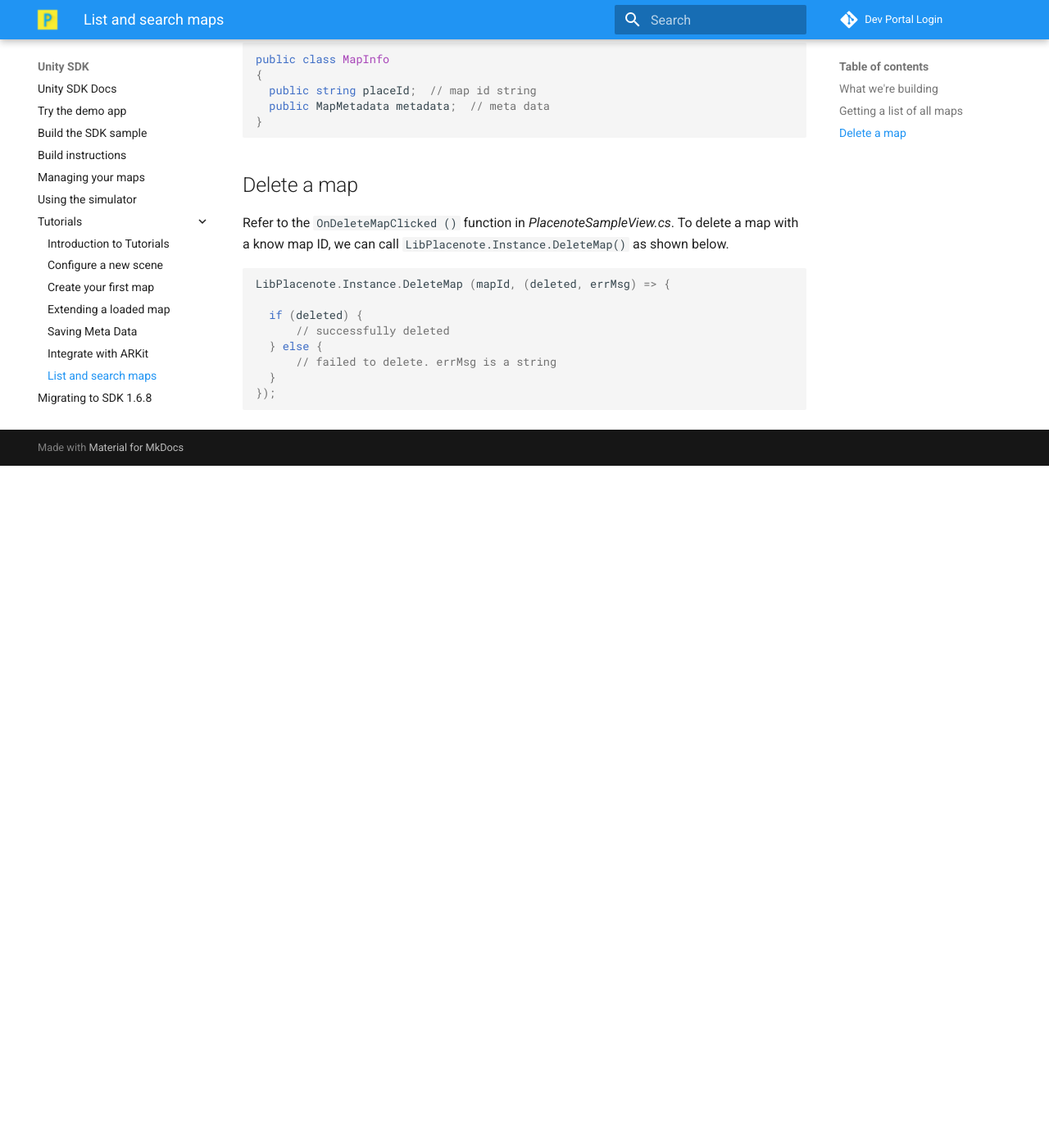
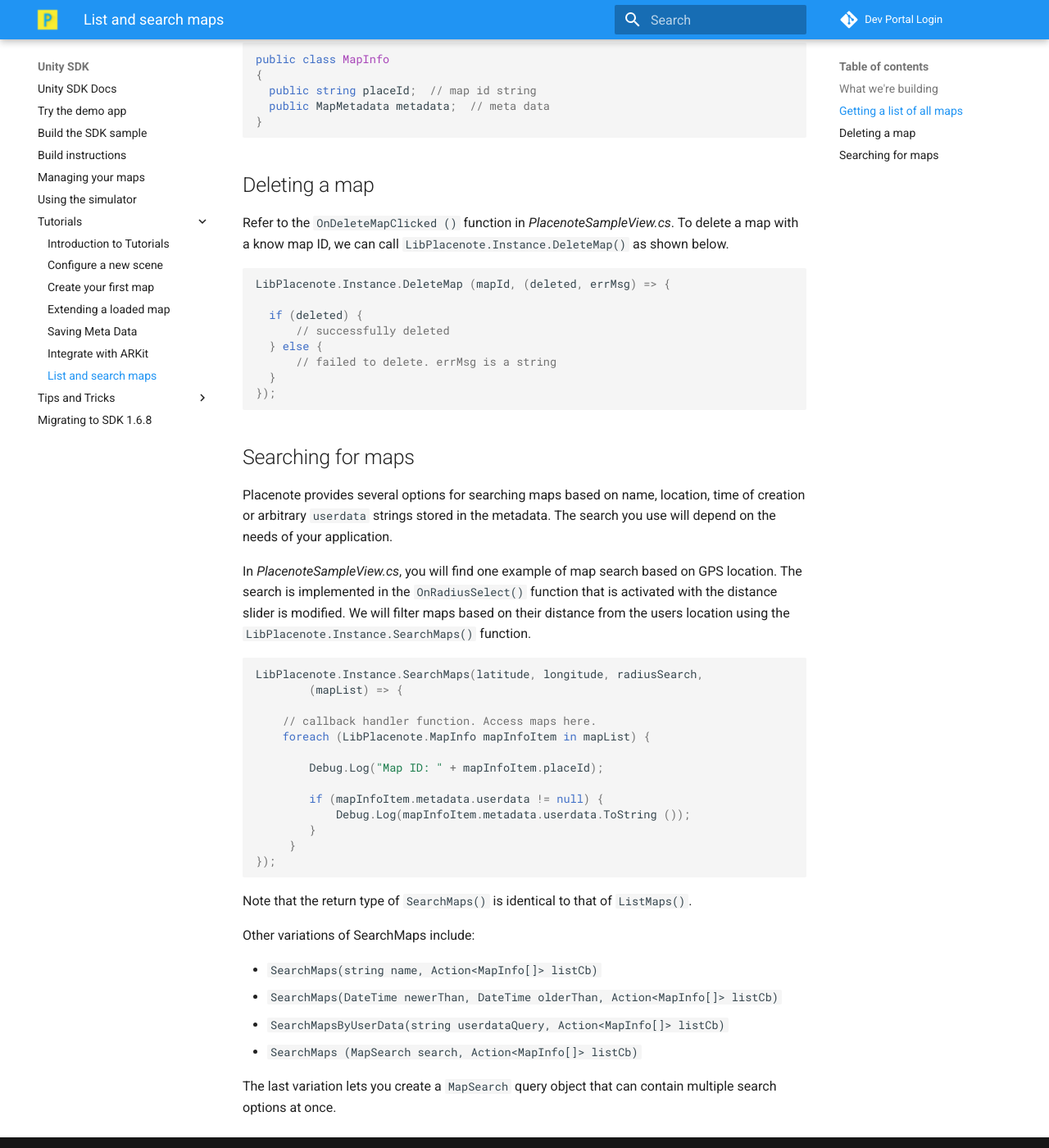
Before and after one commit to Placenote/docs, an MkDocs documentation site: the page built from docs/unity/tutorials/list-and-search-maps.md, in a window 1280 px wide and 1400 px high, scrolled down 1285 px. Shown: the whole window at 82% size. Built offline with MkDocs 1.6.1 and Material for MkDocs 9.7.7, drawn with Linux system fonts in a browser that asks for light colours; old or Windows-style settings are respelled for this version of MkDocs; before the commit the page ends 1853 px from its top, so only the background shows below that; some of the changed text lies outside the part shown.

Commit message:
adding tips and tricks section

````diff
--- a/docs/unity/tutorials/list-and-search-maps.md
+++ b/docs/unity/tutorials/list-and-search-maps.md
@@ -43,7 +43,7 @@ public class MapInfo
 }
 ```
 
-## Delete a map
+## Deleting a map
 
 Refer to the `OnDeleteMapClicked ()` function in *PlacenoteSampleView.cs*. To delete a map with a know map ID, we can call `LibPlacenote.Instance.DeleteMap()` as shown below.
 
@@ -57,3 +57,35 @@ LibPlacenote.Instance.DeleteMap (mapId, (deleted, errMsg) => {
   }
 });
 ```
+
+## Searching for maps
+Placenote provides several options for searching maps based on name, location, time of creation or arbitrary `userdata` strings stored in the metadata. The search you use will depend on the needs of your application.
+
+In *PlacenoteSampleView.cs*, you will find one example of map search based on GPS location. The search is implemented in the `OnRadiusSelect()` function that is activated with the distance slider is modified. We will filter maps based on their distance from the users location using the `LibPlacenote.Instance.SearchMaps()` function.
+
+``` csharp
+LibPlacenote.Instance.SearchMaps(latitude, longitude, radiusSearch,
+		(mapList) => {
+
+    // callback handler function. Access maps here.
+    foreach (LibPlacenote.MapInfo mapInfoItem in mapList) {
+
+        Debug.Log("Map ID: " + mapInfoItem.placeId);
+
+        if (mapInfoItem.metadata.userdata != null) {
+            Debug.Log(mapInfoItem.metadata.userdata.ToString ());
+        }
+     }
+});
+```
+
+Note that the return type of `SearchMaps()` is identical to that of `ListMaps()`.
+
+Other variations of SearchMaps include:
+
+* `SearchMaps(string name, Action<MapInfo[]> listCb)`
+* `SearchMaps(DateTime newerThan, DateTime olderThan, Action<MapInfo[]> listCb)`
+* `SearchMapsByUserData(string userdataQuery, Action<MapInfo[]> listCb)`
+* `SearchMaps (MapSearch search, Action<MapInfo[]> listCb)`
+
+The last variation lets you create a `MapSearch` query object that can contain multiple search options at once.
--- a/mkdocs.yml
+++ b/mkdocs.yml
@@ -19,6 +19,11 @@ pages:
     - 'Saving Meta Data': 'unity/tutorials/saving-meta-data.md'
     - 'Integrate with ARKit': 'unity/tutorials/arkit-integration.md'
     - 'List and search maps': 'unity/tutorials/list-and-search-maps.md'
+  - 'Tips and Tricks':
+    - 'Working with Point Clouds': 'unity/tips-and-tricks/working-with-pointclouds.md'
+    - 'Checking for initialization': 'unity/tips-and-tricks/checking-for-initialization.md'
+    - 'Reporting errors': 'unity/tips-and-tricks/reporting-errors.md'
+    - 'Placenote Statuses': 'unity/tips-and-tricks/placenote-statuses.md'
   - 'Migrating to SDK 1.6.8': 'unity/tutorials/migrating-to-sdk-1-6-8.md'
 - Swift SDK:
   - 'Before you begin': 'swift/about.md'
````
Also changed, not shown: other parts of docs/unity/tutorials/list-and-search-maps.md (+7 -7 lines), docs/unity/tips-and-tricks/checking-for-initialization.md (added, +12 -0 lines), docs/unity/tips-and-tricks/placenote-statuses.md (added, +54 -0 lines), docs/unity/tips-and-tricks/reporting-errors.md (added, +25 -0 lines), docs/unity/tips-and-tricks/working-with-pointclouds.md (added, +55 -0 lines).
